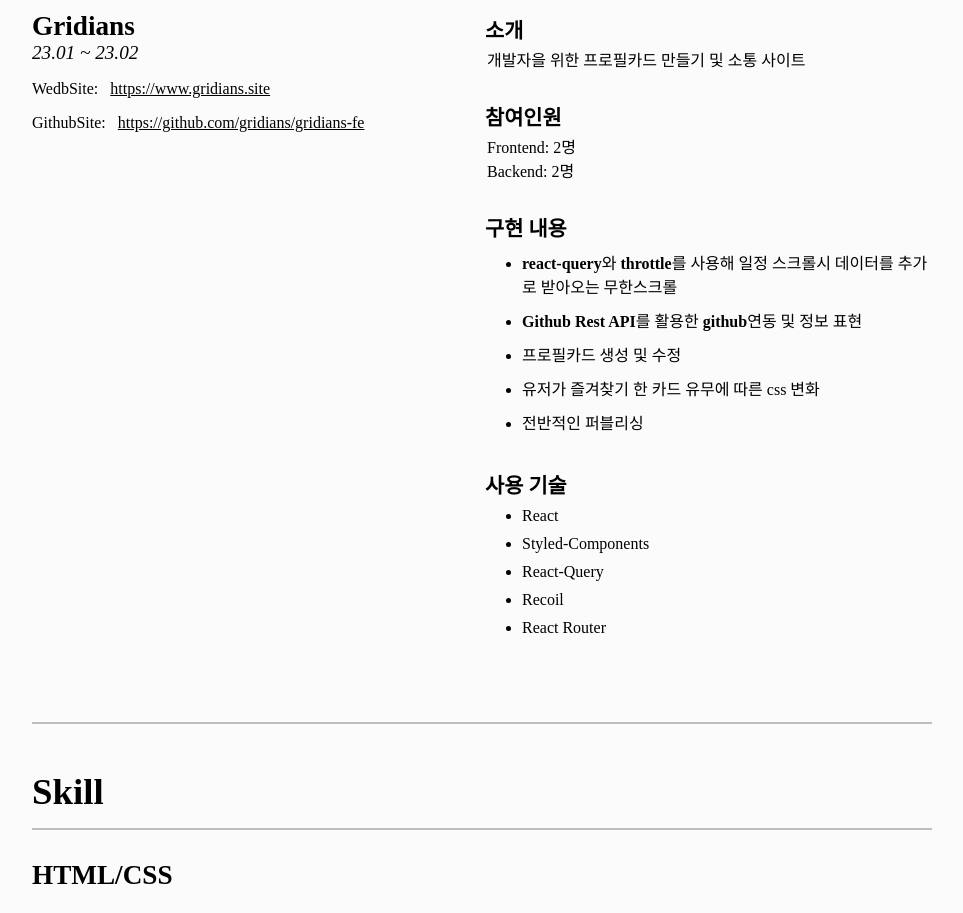
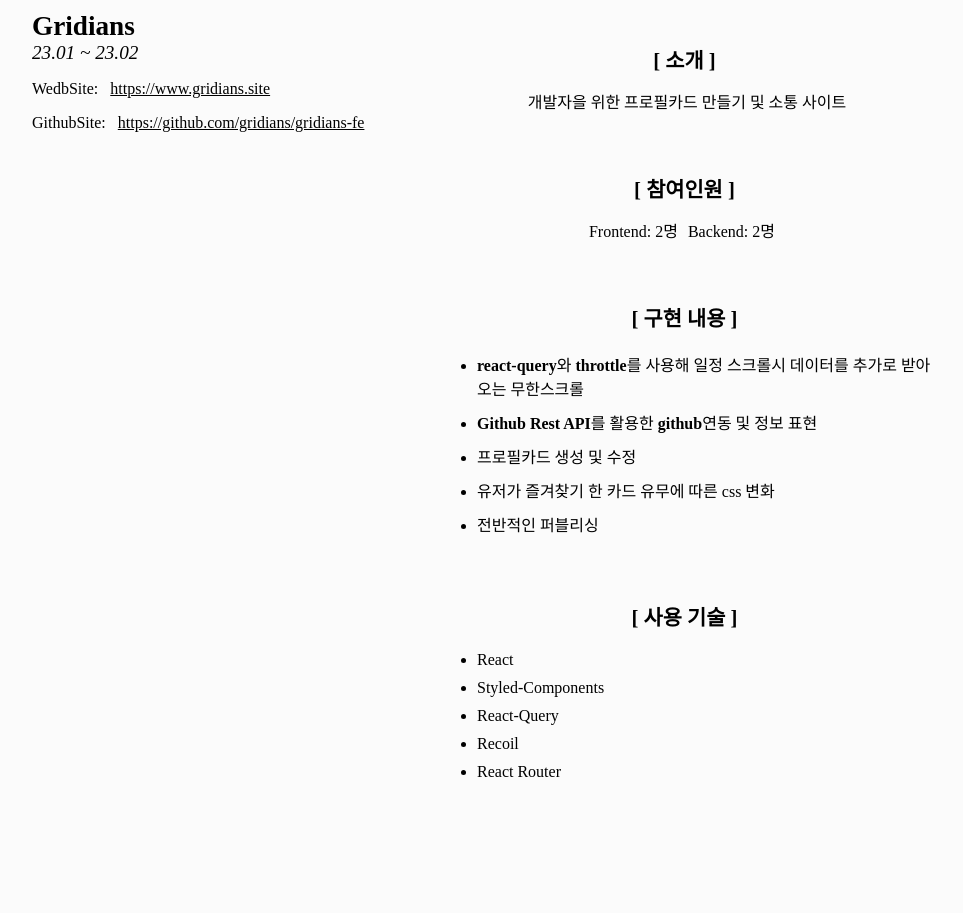
Before and after one commit to taewok/taewok-resume, a React (Create React App) app: page / in a window 1280 px wide. Shown: the part 680-1593 px from the top of the page, without its empty margins (158-1121 px from the left). Built offline with nearby package versions, Linux system fonts and the light colour scheme.

Commit message:
feat: 작성중

```diff
--- a/src/App.css
+++ b/src/App.css
@@ -14,7 +14,9 @@
   font-size: 1.7rem;
 }
 h4 {
-  margin: 3px;
+  margin: 3px 0 15px 0;
+  padding-top: 30px;
+  text-align: center;
   font-size: 1.3rem;
 }
 a {
@@ -68,11 +70,13 @@
   display: flex;
   padding-bottom: 50px;
   width: 100%;
-  border-bottom: 2px solid #bdbdbd;
 }
 
 .project-info-box {
-  width: 50%;
+  position: sticky;
+  top: 20px;
+  width: 45%;
+  height: 100%;
 }
 
 .projectname {
@@ -87,16 +91,19 @@
 }
 
 .project-detail-box {
-  width: 50%;
+  width: 55%;
 }
 .project-detail-box p {
   margin: 3px 0 30px 0;
   padding-left: 5px;
+  text-align: center;
 }
 
-.team-members {
-  display: flex;
-  flex-direction: column;
+.team-members{
+  text-align: center;
+}
+.team-members span{
+  margin-right: 10px;
 }
 
 .role-list {
--- a/src/App.js
+++ b/src/App.js
@@ -76,14 +76,14 @@
               </p>
             </div>
             <div className="project-detail-box">
-              <h4>소개</h4>
+              <h4>[ 소개 ]</h4>
               <p>개발자을 위한 프로필카드 만들기 및 소통 사이트</p>
-              <h4>참여인원</h4>
+              <h4>[ 참여인원 ]</h4>
               <p className="team-members">
                 <span>Frontend: 2명</span>
                 <span>Backend: 2명</span>
               </p>
-              <h4>구현 내용</h4>
+              <h4>[ 구현 내용 ]</h4>
               <ul className="role-list">
                 <li className="role-item"><b>react-query</b>와 <b>throttle</b>를 사용해 일정 스크롤시 데이터를 추가로 받아오는 무한스크롤</li>
                 <li className="role-item"><b>Github Rest API</b>를 활용한 <b>github</b>연동 및 정보 표현</li>
@@ -91,7 +91,7 @@
                 <li className="role-item">유저가 즐겨찾기 한 카드 유무에 따른 css 변화</li>
                 <li className="role-item">전반적인 퍼블리싱</li>
               </ul>
-              <h4>사용 기술</h4>
+              <h4>[ 사용 기술 ]</h4>
               <ul className="role-list">
                 <li className="role-item">React</li>
                 <li className="role-item">Styled-Components</li>
@@ -103,17 +103,18 @@
           </div>
         </section>
         <section className="skill-box">
-          <h2>Skill</h2>
+          <h2>Skills</h2>
           <h3 className="skill-name">HTML/CSS</h3>
           <ul className="skill-explain-list">
-            <li className="skill-explain-item">마크업을 통한 구조적 설계 능력</li>
+            <li className="skill-explain-item">마크업에 대한 이해와 구조적 설계 능력</li>
             <li className="skill-explain-item">웹표준을 고려한 UI 설계</li>
-            <li className="skill-explain-item">viewPort에 따른 반응형 적용</li>
+            <li className="skill-explain-item">반응형 CSS 설계</li>
           </ul>
           <h3 className="skill-name">JavaScript</h3>
           <ul className="skill-explain-list">
             <li className="skill-explain-item">Vanilla JS 를 통한 DOM 조작</li>
-            <li className="skill-explain-item">ES6 문법 사용</li>
+            <li className="skill-explain-item">Vanilla JS 를 통한 Data 추출&가공</li>
+            <li className="skill-explain-item">ES6 문법 활용</li>
           </ul>
           <h3 className="skill-name">React</h3>
           <ul className="skill-explain-list">
```
